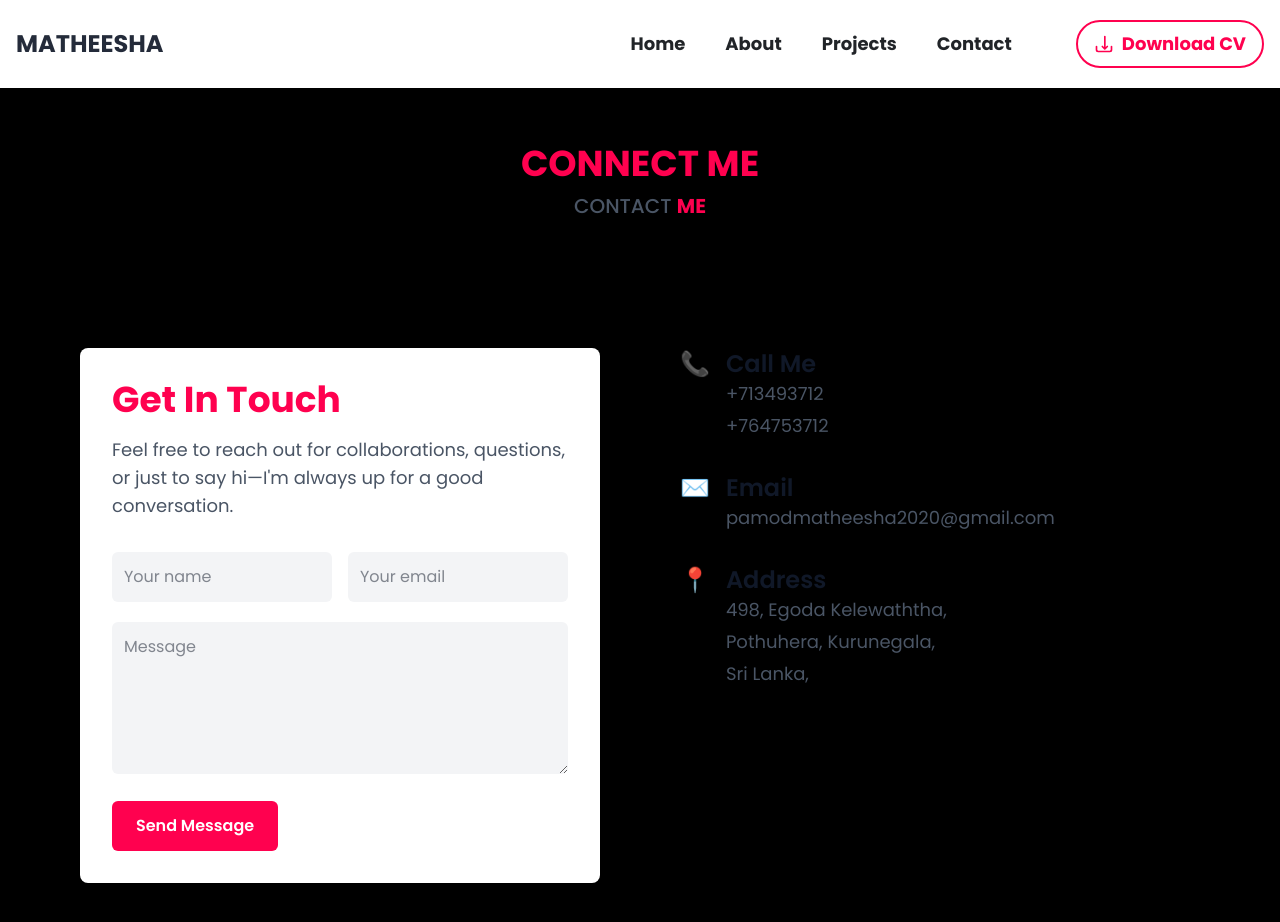
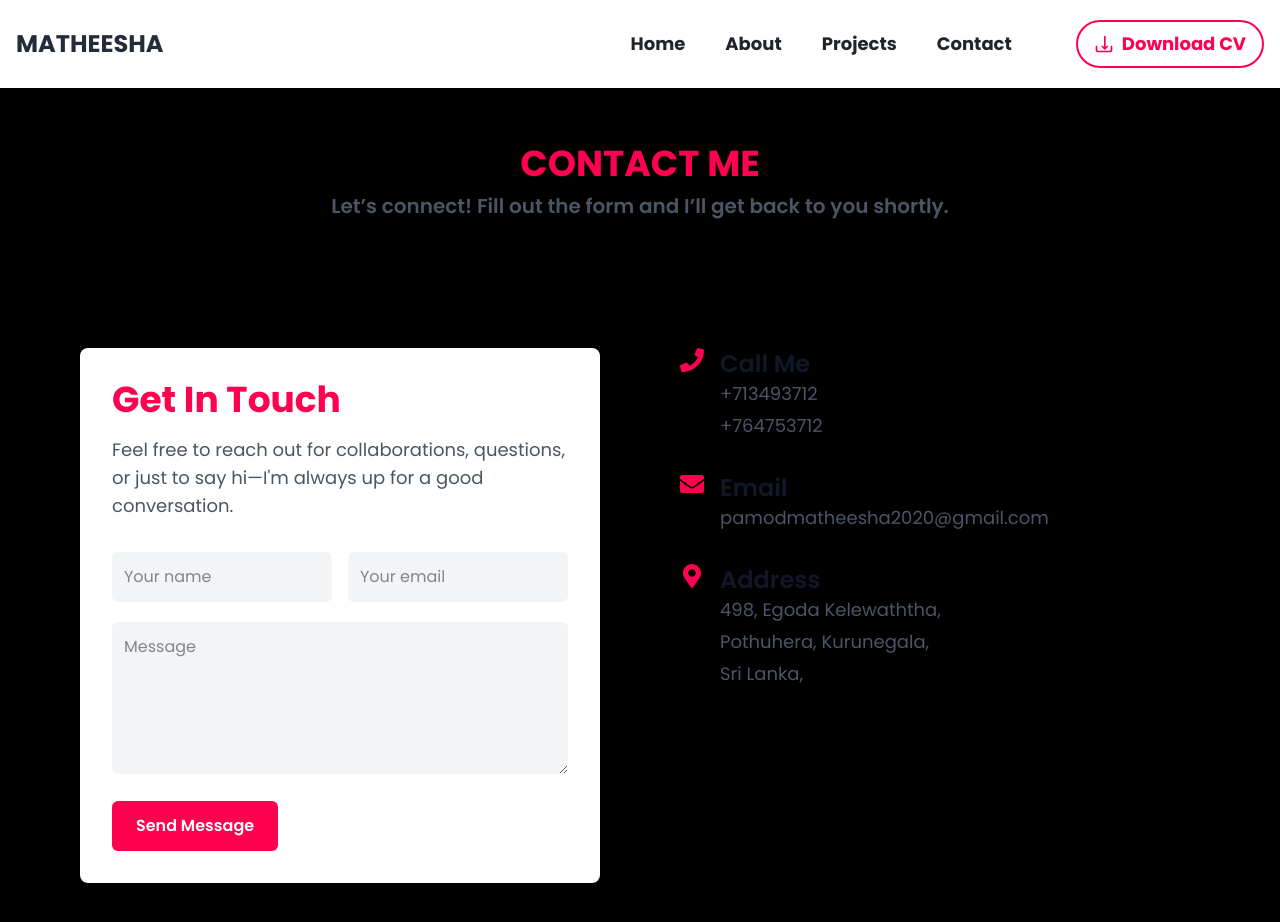
Before and after one commit to matheesha2000/Matheesha-portfolio, a Next.js app: page /contacts in a window 1280 px wide. Shown: the top 922 px of the page. Built offline with nearby package versions, Linux system fonts and the light colour scheme.

Commit message:
fix(contacts): fix contact page link issues

```diff
--- a/app/about/page.tsx
+++ b/app/about/page.tsx
@@ -153,7 +153,7 @@ function About() {
               </ul>
 
               <a
-                href="#"
+                href="/contacts"
                 className="inline-block mt-8 bg-[#ff014f] text-white px-6 py-3 rounded-md text-base font-semibold hover:opacity-90 transition"
               >
                 Contact Me
--- a/app/contacts/page.tsx
+++ b/app/contacts/page.tsx
@@ -6,6 +6,7 @@ import AOS from "aos";
 import "aos/dist/aos.css";
 import { motion } from "framer-motion";
 import Footer from "@/components/Footer";
+import { FaPhone, FaEnvelope, FaMapMarkerAlt } from "react-icons/fa";
 
 export default function Contact() {
   const [formData, setFormData] = useState({ name: "", email: "", message: "" });
@@ -65,15 +66,15 @@ export default function Contact() {
           animate={{ opacity: 1, y: 0 }}
           transition={{ duration: 0.6 }}
         >
-          CONNECT ME
+          CONTACT ME
         </motion.h1>
         <motion.h2
-          className="text-xl font-medium text-gray-600 dark:text-gray-300"
+          className="text-xl font-semibold text-gray-600 dark:text-gray-300"
           initial={{ opacity: 0, y: -10 }}
           animate={{ opacity: 1, y: 0 }}
           transition={{ duration: 0.8, delay: 0.2 }}
         >
-          CONTACT <span className="text-[#ff014f] font-bold">ME</span>
+         Let’s connect! Fill out the form and I’ll get back to you shortly.
         </motion.h2>
       </section>
 
@@ -149,17 +150,17 @@ export default function Contact() {
               {
     title: "Call Me",
     content: ["+713493712", "+764753712"],
-                icon: "📞",
+    icon: <FaPhone />,
   },
   {
     title: "Email",
     content: ["pamodmatheesha2020@gmail.com"],
-                icon: "✉️",
+    icon: <FaEnvelope />,
   },
   {
     title: "Address",
     content: ["498, Egoda Kelewaththa,", "Pothuhera, Kurunegala,", "Sri Lanka,"],
-                icon: "📍",
+    icon: <FaMapMarkerAlt />,
   },
             ].map((item, index) => (
               <div key={index} className="flex items-start gap-4">
--- a/app/page.tsx
+++ b/app/page.tsx
@@ -5,7 +5,7 @@ import Navbar from "@/components/Navbar";
 import FloatingCircles from "@/components/FloatingCircles";
 import Image from "next/image";
 import { motion, AnimatePresence } from "framer-motion";
-import { FaDotCircle, FaChevronLeft, FaChevronRight, FaArrowRight } from "react-icons/fa";
+import { FaDotCircle, FaChevronLeft, FaChevronRight, FaArrowRight, FaPhone, FaEnvelope, FaMapMarkerAlt } from "react-icons/fa";
 import { useInView } from "react-intersection-observer";
 import AOS from "aos";
 import "aos/dist/aos.css";
@@ -647,7 +647,7 @@ export default function Home() {
                     ))}
                   </ul>
                   <a
-                    href="#contact"
+                    href="/contacts"
                     className="inline-block mt-8 bg-[#ff014f] text-white px-6 py-3 rounded-md text-base font-semibold hover:opacity-90 transition"
                   >
                     Contact Me
@@ -810,7 +810,7 @@ export default function Home() {
                   animate={{ opacity: 1, y: 0 }}
                   transition={{ duration: 0.6 }}
                 >
-                  CONNECT ME
+                  CONTACT ME
                 </motion.h1>
                 <motion.h2
                   className="text-xl font-semibold text-gray-600 dark:text-gray-300"
@@ -892,17 +892,17 @@ export default function Home() {
                       {
     title: "Call Me",
     content: ["+713493712", "+764753712"],
-                      icon: "📞",
+    icon: <FaPhone />,
   },
   {
     title: "Email",
     content: ["pamodmatheesha2020@gmail.com"],
-                      icon: "✉️",
+    icon: <FaEnvelope />,
   },
   {
     title: "Address",
     content: ["498, Egoda Kelewaththa,", "Pothuhera, Kurunegala,", "Sri Lanka,"],
-                      icon: "📍",
+    icon: <FaMapMarkerAlt />,
   },
                   ].map((item, index) => (
                     <div key={index} className="flex items-start gap-4">
--- a/components/Footer.tsx
+++ b/components/Footer.tsx
@@ -40,22 +40,22 @@ export default function Footer() {
             <h3 className="text-xl font-bold text-[#ff014f] mb-4">Quick Links</h3>
             <ul className="space-y-2">
               <li>
-                <Link href="#home" className="text-gray-400 hover:text-white transition">
+                <Link href="/" className="text-gray-400 hover:text-white transition">
                   Home
                 </Link>
               </li>
               <li>
-                <Link href="#about" className="text-gray-400 hover:text-white transition">
+                <Link href="/about" className="text-gray-400 hover:text-white transition">
                   About Me
                 </Link>
               </li>
               <li>
-                <Link href="#projects" className="text-gray-400 hover:text-white transition">
+                <Link href="/projects" className="text-gray-400 hover:text-white transition">
                   Projects
                 </Link>
               </li>
               <li>
-                <Link href="#contact" className="text-gray-400 hover:text-white transition">
+                <Link href="/contacts" className="text-gray-400 hover:text-white transition">
                   Contact
                 </Link>
               </li>
--- a/components/Navbar.tsx
+++ b/components/Navbar.tsx
@@ -50,7 +50,7 @@ const Navbar: React.FC = () => {
         {/* Mobile Menu */}
         {menuOpen && (
           <div className="lg:hidden px-4 pb-4 space-y-2 bg-[#ffffff] dark:bg-[#1a1a1a]">
-            {["home", "about", "projects", "contact"].map((section) => (
+            {["home", "about", "projects", "contacts"].map((section) => (
               <Link
                 key={section}
                 href={section === "home" ? "/" : `/${section}`}
```
Lines whose indentation alone changed are shown as unchanged.
